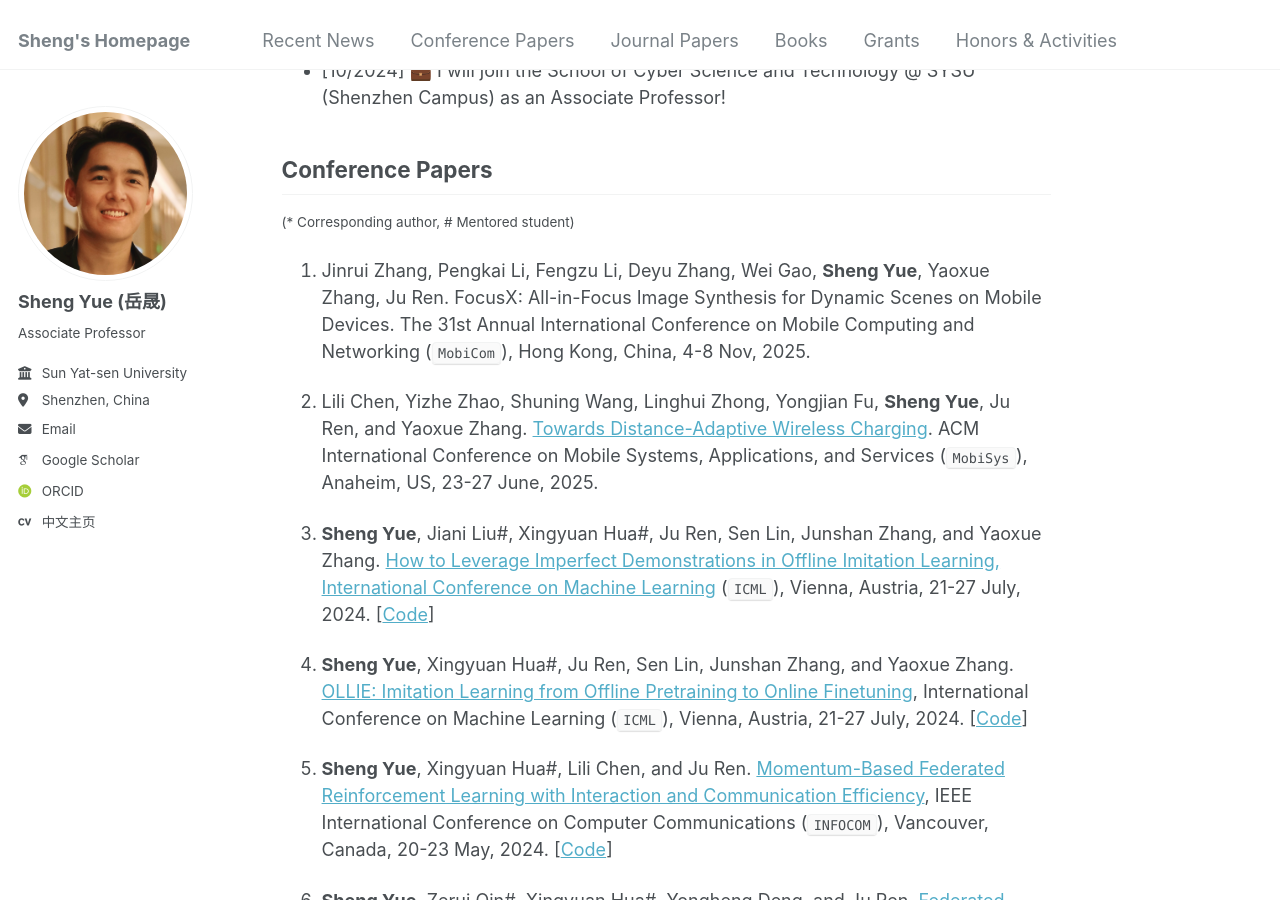
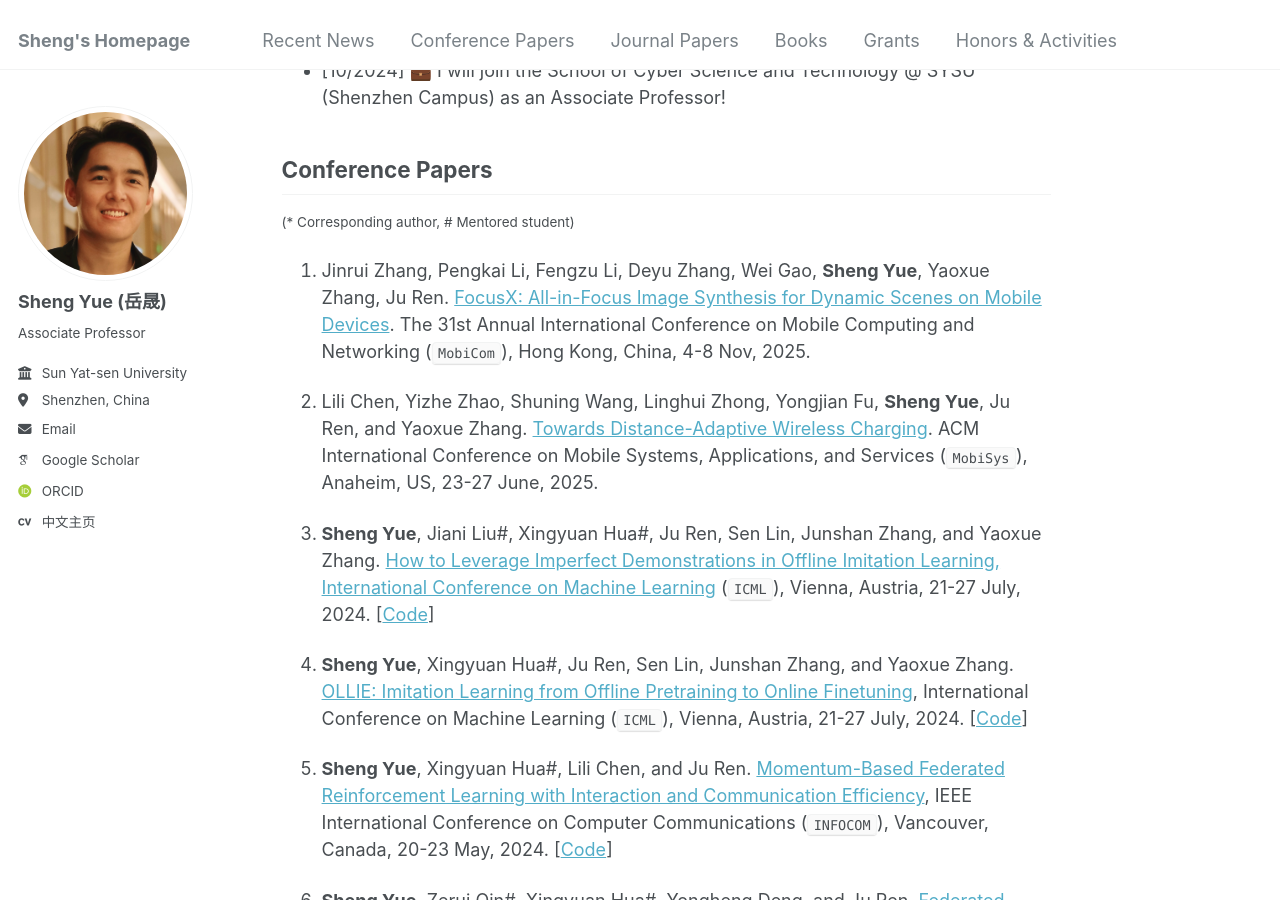
Before and after one commit to shaunyue/shaunyue.github.io, a Jekyll site: the page built from _pages/about.md, in a window 1280 px wide and 900 px high, scrolled down 940 px. Built offline with Jekyll 4.4.1, drawn with Linux system fonts in a browser that asks for light colours; some web fonts are replaced; some of the changed lines change nothing that is shown; some of the changed text lies outside the part shown.

Commit message:
Update information

```diff
--- a/_pages/about.md
+++ b/_pages/about.md
@@ -46,7 +46,7 @@
 
 <small>(* Corresponding author, # Mentored student)</small>
 
-1. Jinrui Zhang, Pengkai Li, Fengzu Li, Deyu Zhang, Wei Gao, **Sheng Yue**, Yaoxue Zhang, Ju Ren. FocusX: All-in-Focus Image Synthesis for Dynamic Scenes on Mobile Devices. The 31st Annual International Conference on Mobile Computing and Networking (`MobiCom`), Hong Kong, China, 4-8 Nov, 2025.
+1. Jinrui Zhang, Pengkai Li, Fengzu Li, Deyu Zhang, Wei Gao, **Sheng Yue**, Yaoxue Zhang, Ju Ren. [FocusX: All-in-Focus Image Synthesis for Dynamic Scenes on Mobile Devices](https://dl.acm.org/doi/pdf/10.1145/3680207.3765238). The 31st Annual International Conference on Mobile Computing and Networking (`MobiCom`), Hong Kong, China, 4-8 Nov, 2025.
 
 1. Lili Chen,  Yizhe Zhao,  Shuning Wang,  Linghui Zhong,  Yongjian Fu,  **Sheng Yue**,  Ju Ren,  and Yaoxue Zhang. [Towards Distance-Adaptive Wireless Charging](https://dl.acm.org/doi/pdf/10.1145/3711875.3729137). ACM International Conference on Mobile Systems, Applications, and Services (`MobiSys`), Anaheim, US, 23-27 June, 2025.
 
@@ -74,7 +74,9 @@
 
 <small>(* Corresponding author, # Mentored student)</small>
 
-1. Jialin Guo,  Yongjian Fu,  Zhiwei Zhai,  Xinyi Li,  Yongheng Deng,  **Sheng Yue**,  Lili Chen,  Hao Pan,  and Ju Ren. [MASA: Multimodal Federated Learning through Modality-Aware and Secure Aggregation](https://ieeexplore.ieee.org/abstract/document/10916948). IEEE Transactions on Mobile Computing (`TMC`), vol. 24, no. 8, pp. 7328-7344, 2025.
+1. Nan Qiao#, **Sheng Yue\***, Ju Ren, and Yaoxue Zhang. FOVA: Offline Federated Reinforcement Learning With Mixed-Quality Data (https://ieeexplore.ieee.org/document/11273896). IEEE/ACM Transactions on Networking (`ToN`), Early Access, 2025.
+
+1. Jialin Guo, Yongjian Fu, Zhiwei Zhai, Xinyi Li, Yongheng Deng, **Sheng Yue**, Lili Chen, Hao Pan,  and Ju Ren. [MASA: Multimodal Federated Learning through Modality-Aware and Secure Aggregation](https://ieeexplore.ieee.org/abstract/document/10916948). IEEE Transactions on Mobile Computing (`TMC`), vol. 24, no. 8, pp. 7328-7344, 2025.
 
 1. **Sheng Yue**, Zerui Qin#, Yongheng Deng, Ju Ren, Yaoxue Zhang, and Junshan Zhang. [AugFL: Augmenting Federated Learning with Pretrained Models](https://ieeexplore.ieee.org/abstract/document/10964341/). IEEE/ACM Transactions on Networking (`ToN`), vol. 33, no. 4, pp. 1870-1885, 2025.
 
```
